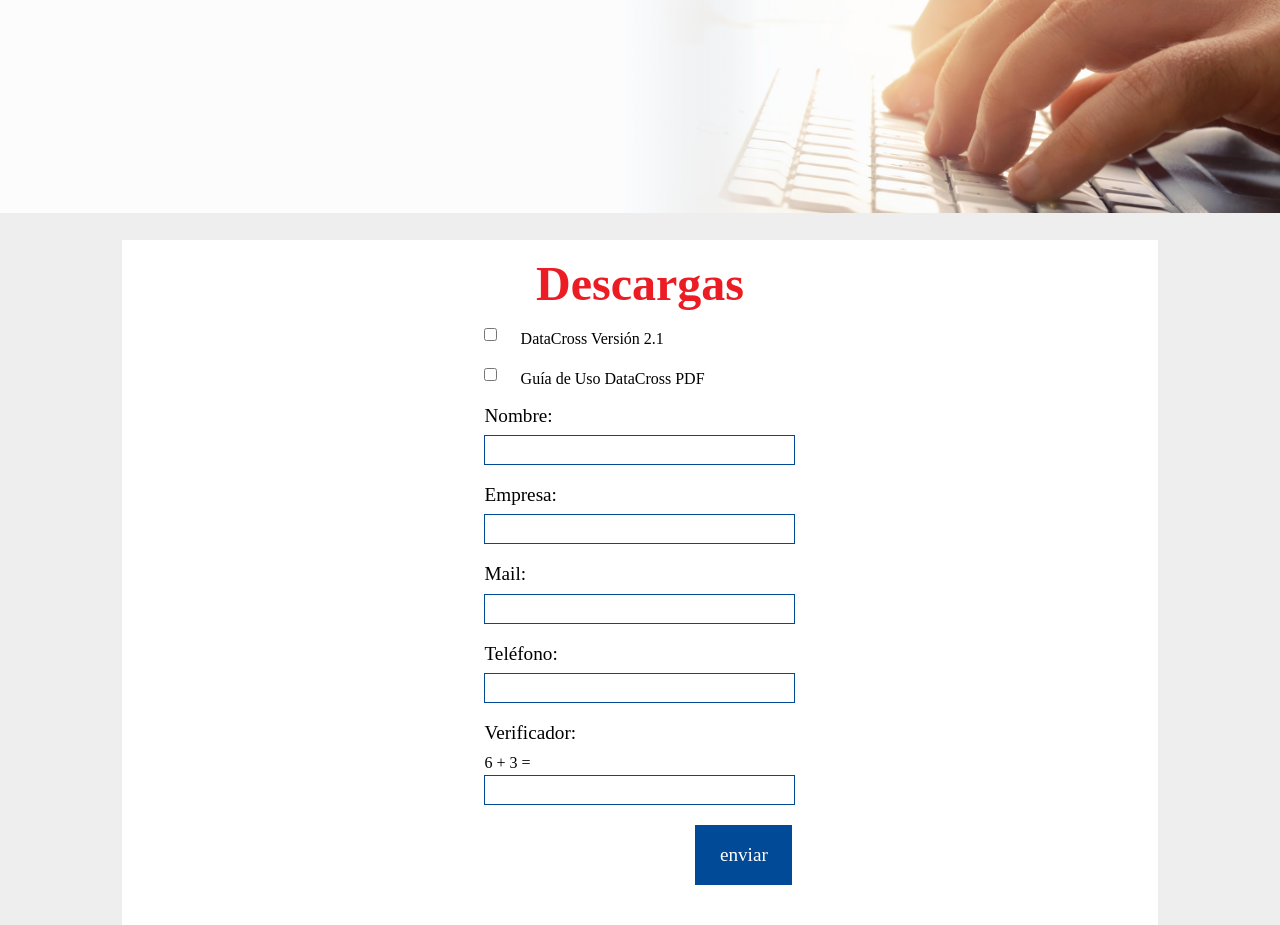
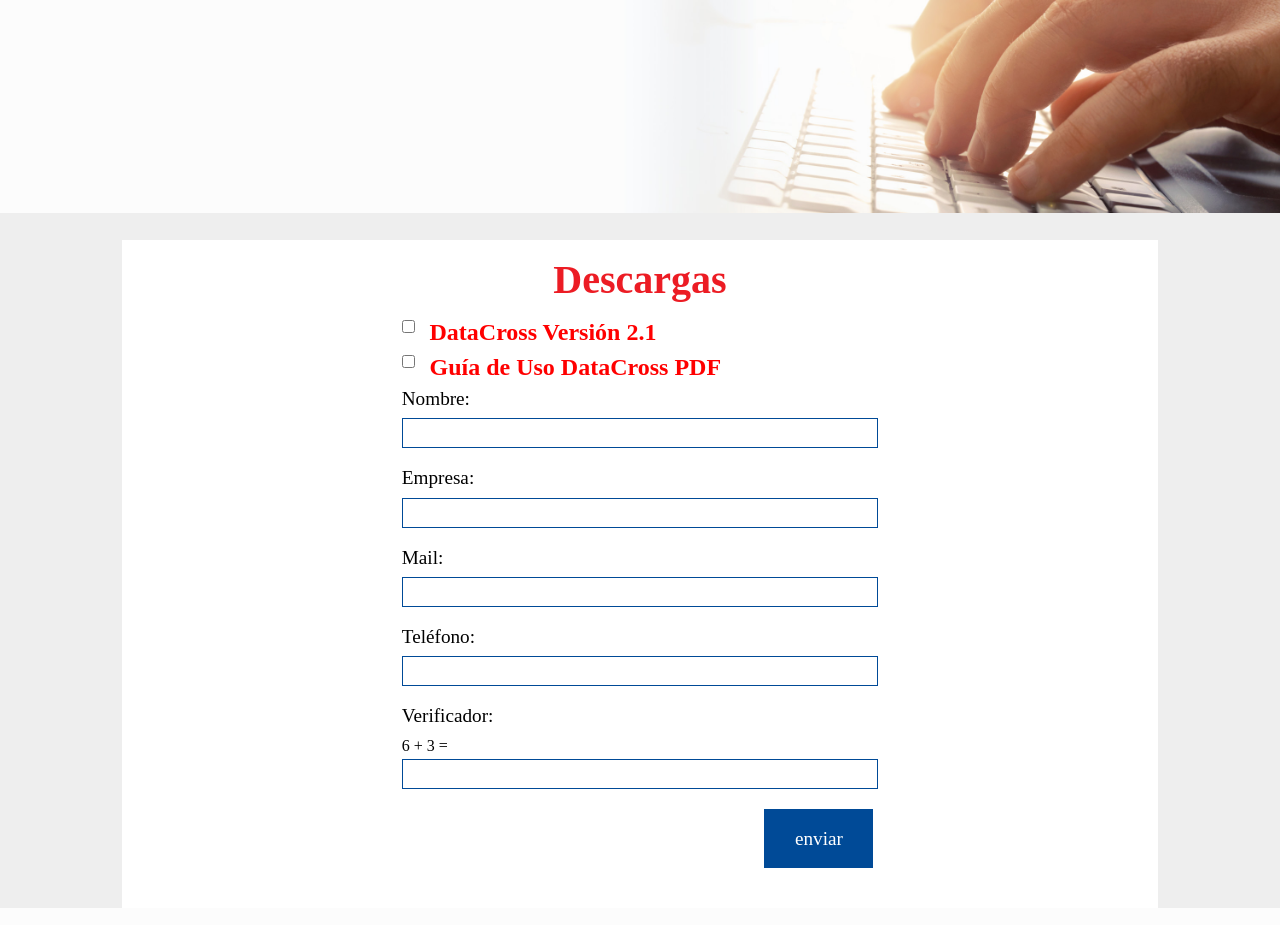
Before and after one commit to zolitariuz/datacross, a PHP site: page /descargas.html in a window 1280 px wide. Shown: the part 103-1028 px from the top of the page. Run offline with PHP 8.4, Linux system fonts and the light colour scheme; some libraries are stand-ins or nearby versions.

Commit message:
Slider sin pausa @hover, textos descargas:Rojos GRANDOTES

```diff
--- a/descargas.html
+++ b/descargas.html
@@ -57,13 +57,14 @@
 					<div class="span margin-bottom"><img class="contacto-wrapper" src="images/descargas_ch.jpg"></div>
 						<div class="clear"></div>
 						<div class="container-blanco columna xmall-10 center block margin-bottom clearfix">
-						<h2 class="columna xmall-6 text-center center margin-bottom">Descargas</h2>
-						<form class="columna xmall-4 center block forma-contacto" action="descargas-recibido.php" method="post">
-							<div class="span xmall-12">
-								<input input type="checkbox" name="datacross_v2" value="datacross_v2">
-								<p class="columna xmall-8">DataCross Versión 2.1</p> <div class="clear"></div>
-								<input type="checkbox" name="guia_pdf" value="guia_pdf">
-								<p class="columna xmall-8">Guía de Uso DataCross PDF</p>
+						<h2 class="columna xmall-12 text-center center margin-bottom">Descargas</h2>
+						<form class="columna xmall-12 medium-8 large-6 center block forma-contacto" action="descargas-recibido.php" method="post">
+							<div class="span xmall-12 descarga">
+								<input class="span xmall-1" input type="checkbox" name="datacross_v2" value="datacross_v2">
+								<label class="columna xmall-11">DataCross Versión 2.1</label>
+								<div class="clear"></div>
+								<input class="span xmall-1" type="checkbox" name="guia_pdf" value="guia_pdf">
+								<label class="columna xmall-11">Guía de Uso DataCross PDF</label>
 							</div>
 
 							<label class="block" for="nombre">Nombre:</label>
@@ -80,7 +81,7 @@
 							<div class="clear"></div>
 							<input class="verificador" type="number" name="suma">
 							<div class="clearfix">
-								<input class="columna xmall-4 right" type="submit" value="enviar">
+								<input class="columna xmall-5 medium-4 large-3 right" type="submit" value="enviar">
 							</div>
 						</form>
 					</div>
--- a/js/functions.js
+++ b/js/functions.js
@@ -57,7 +57,7 @@
 				navigationStyle:"none",
 
 				touchenabled:"on",
-				onHoverStop:"on",
+				onHoverStop:"off",
 
 				swipe_velocity: 0.7,
 				swipe_min_touches: 1,
--- a/style.css
+++ b/style.css
@@ -304,7 +304,7 @@
 }
 h2 {
     margin: 0;
-    font:  3em / 1 'proxima-nova';
+    font:  2.5em / 1 'proxima-nova';
     font-weight: 700;
     color: #ec1c24;
 }
@@ -711,7 +711,6 @@
 
 .forma-contacto input[type='checkbox'] {
     width:auto;
-    margin-right: 20px;
     font-weight: 300;
     background: #004a97;
     color: #fff;
@@ -720,14 +719,13 @@
     float: left;
 }
 
-.solicitar-demo p {
-    margin-right: 20px;
+.solicitar-demo label, .descarga label {
+    padding:0 10px;
+    text-align: left;
     color:red;
     font-size:1.5em;
     font-weight:bold;
     border: none;
-    display: inline-block;
-    float: left;
 }
 
 .verificador{
```
Also changed, not shown: contacto.html (+5 -5 lines), rs-plugin/js/jquery.themepunch.revolution.js.
